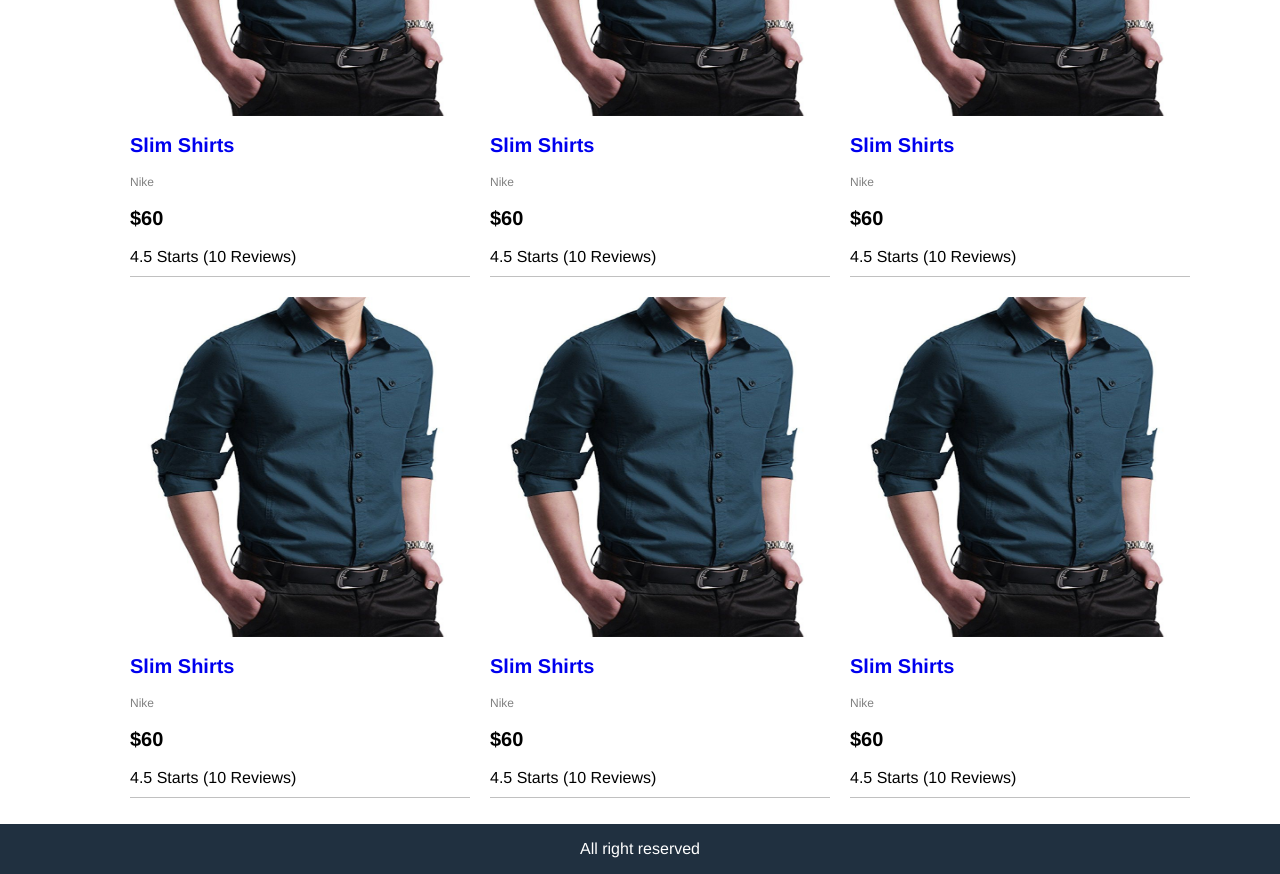
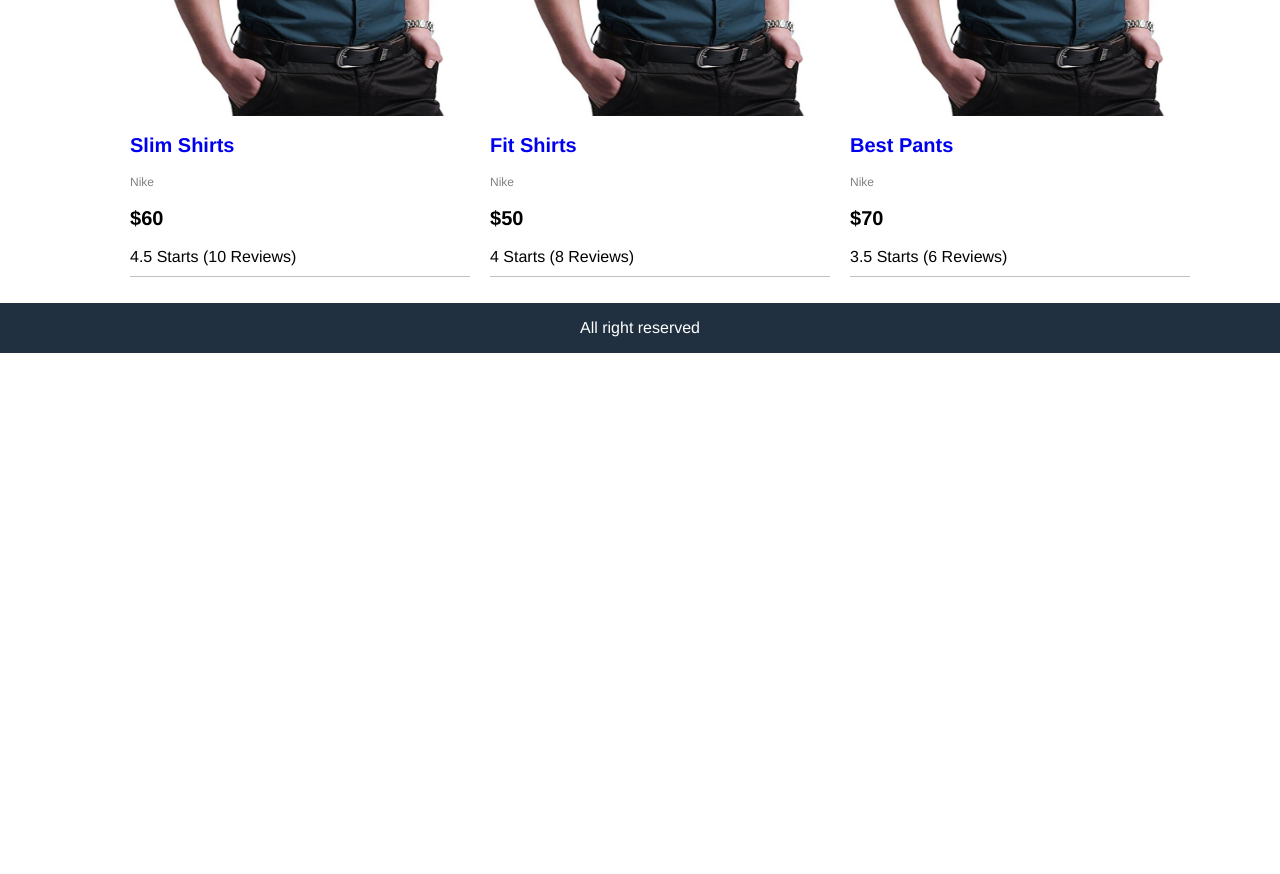
Before and after one commit to ykurata/e-commerce, a React (Create React App) app in the folder client/: page / in a window 1280 px wide. Shown: the part 300-1174 px from the top of the page. After the commit the page ends 800 px from the top, so only its background shows below. Built offline with nearby package versions, Linux system fonts and the light colour scheme.

Commit message:
rendered products data to the landing page

```diff
--- a/client/src/App.js
+++ b/client/src/App.js
@@ -1,5 +1,5 @@
 import React from 'react';
-import logo from './logo.svg';
+import data from './data';
 import './App.css';
 
 function App() {
@@ -40,72 +40,21 @@ function App() {
       <main className="main">
         <div className="content">
           <ul className="products">
+            {
+              data.products.map(product =>
                 <li>
                   <div className="product">
-                <img className="product-image" src="./images/d1.jpg" alt="product" />
+                    <img className="product-image" src={product.image} alt="product" />
                     <div className="product-name">
-                  <a href="product.html">Slim Shirts</a>
+                      <a href="product.html">{product.name}</a>
                     </div>
-                <div className="product-brand">Nike</div>
-                <div className="product-price">$60</div>
-                <div className="product-rating">4.5 Starts (10 Reviews)</div>
+                    <div className="product-brand">{product.brand}</div>
+                    <div className="product-price">${product.price}</div>
+                    <div className="product-rating">{product.rating} Starts ({product.numReviews} Reviews)</div>
                   </div>
                 </li>
-            <li>
-              <div className="product">
-                <img className="product-image" src="./images/d1.jpg" alt="product" />
-                <div className="product-name">
-                  <a href="product.html">Slim Shirts</a>
-                </div>
-                <div className="product-brand">Nike</div>
-                <div className="product-price">$60</div>
-                <div className="product-rating">4.5 Starts (10 Reviews)</div>
-              </div>
-            </li>
-            <li>
-              <div className="product">
-                <img className="product-image" src="./images/d1.jpg" alt="product" />
-                <div className="product-name">
-                  <a href="product.html">Slim Shirts</a>
-                </div>
-                <div className="product-brand">Nike</div>
-                <div className="product-price">$60</div>
-                <div className="product-rating">4.5 Starts (10 Reviews)</div>
-              </div>
-            </li>
-            <li>
-              <div className="product">
-                <img className="product-image" src="./images/d1.jpg" alt="product" />
-                <div className="product-name">
-                  <a href="product.html">Slim Shirts</a>
-                </div>
-                <div className="product-brand">Nike</div>
-                <div className="product-price">$60</div>
-                <div className="product-rating">4.5 Starts (10 Reviews)</div>
-              </div>
-            </li>
-            <li>
-              <div className="product">
-                <img className="product-image" src="./images/d1.jpg" alt="product" />
-                <div className="product-name">
-                  <a href="product.html">Slim Shirts</a>
-                </div>
-                <div className="product-brand">Nike</div>
-                <div className="product-price">$60</div>
-                <div className="product-rating">4.5 Starts (10 Reviews)</div>
-              </div>
-            </li>
-            <li>
-              <div className="product">
-                <img className="product-image" src="./images/d1.jpg" alt="product" />
-                <div className="product-name">
-                  <a href="product.html">Slim Shirts</a>
-                </div>
-                <div className="product-brand">Nike</div>
-                <div className="product-price">$60</div>
-                <div className="product-rating">4.5 Starts (10 Reviews)</div>
-              </div>
-            </li>
+              )
+            }
           </ul>
         </div>
       </main>
--- /dev/null
+++ b/client/src/data.js
@@ -0,0 +1,32 @@
+export default {
+  products: [
+    {
+      name: "Slim Shirts",
+      category: 'Shirts',
+      image: './images/d1.jpg',
+      price: 60,
+      brand: 'Nike',
+      rating: 4.5,
+      numReviews: 10
+    },
+    {
+      name: "Fit Shirts",
+      category: 'Shirts',
+      image: './images/d1.jpg',
+      price: 50,
+      brand: 'Nike',
+      rating: 4,
+      numReviews: 8
+    },
+    {
+      name: "Best Pants",
+      category: 'Pants',
+      image: './images/d1.jpg',
+      price: 70,
+      brand: 'Nike',
+      rating: 3.5,
+      numReviews: 6
+    },
+
+  ]
+}
```
Lines whose indentation alone changed are shown as unchanged.
